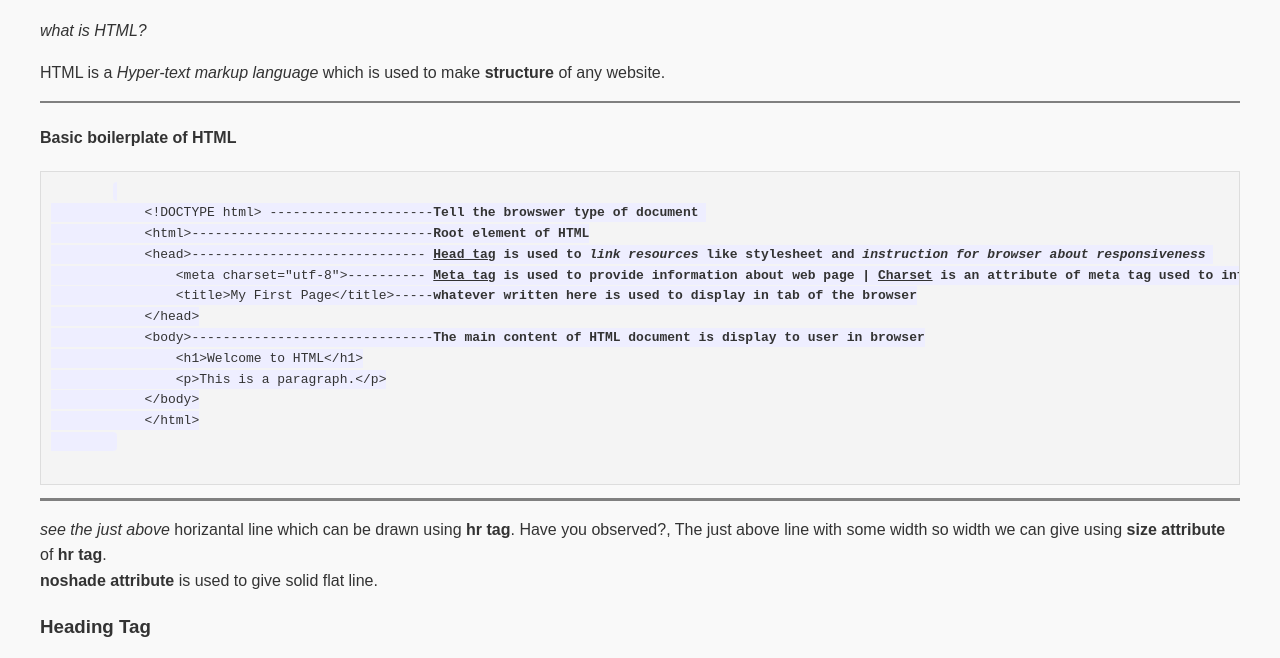
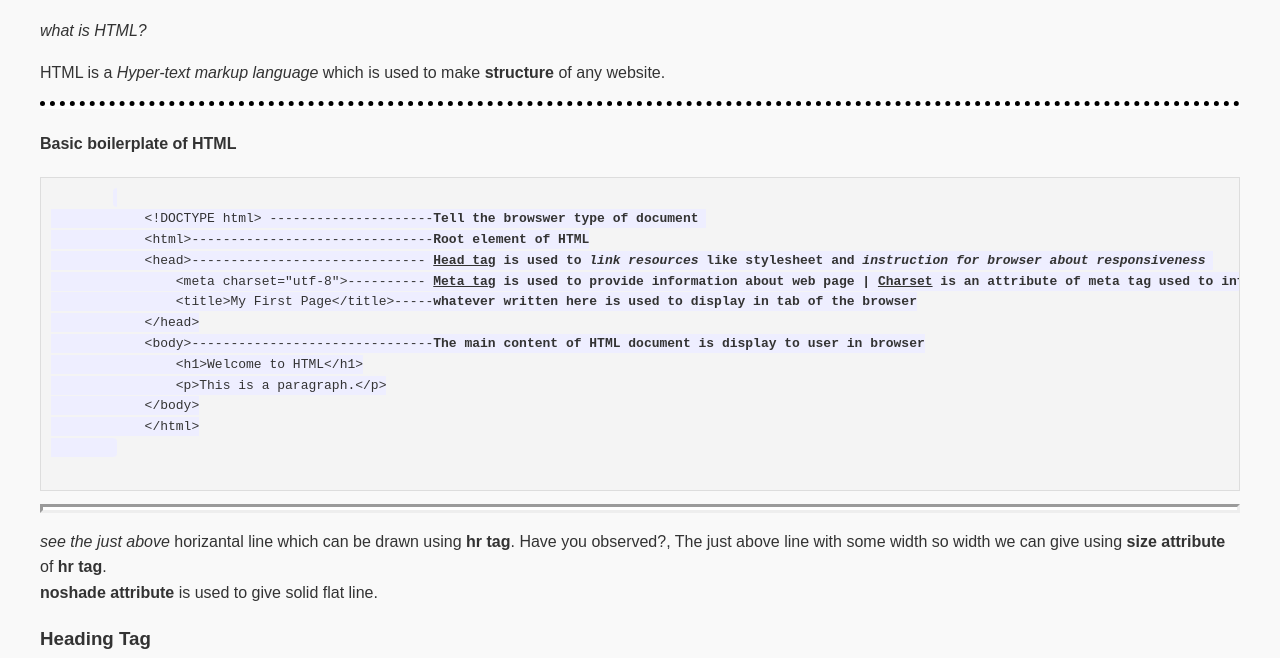
Before and after one commit to Nikhil-Portfolio-8206/HTML-CSS, a plain HTML site: page index.html in a window 1280 px wide. Shown: the part 116-774 px from the top of the page. Drawn offline with Linux system fonts and the light colour scheme.

Commit message:
stylesheet added

```diff
--- a/index.html
+++ b/index.html
@@ -3,8 +3,10 @@
 
 <head>
     <meta charset="utf-8">
+    <meta name="viewport" content="width=device-width, initial-scale=1.0">
     <title>Learning HTML</title>
-    <style>
+    <link rel="stylesheet" href="style.css" >
+    <!--  <style> This is how internal CSS works
         body {
             font-family: Arial, sans-serif;
             line-height: 1.6;
@@ -12,6 +14,20 @@
             padding: 20px;
             background-color: #f9f9f9;
             color: #333;
+        }
+        hr {
+            background-color: white;
+            border: none;
+            border-style: inset;
+            height: 3px;
+        }
+
+        .custom-hr {
+             border-style: none;
+             border-top-style: dotted;
+             border-color: rgb(0, 0, 0);
+             border-width: 5px;
+             width: 100%;
         }
 
         pre {
@@ -27,7 +43,7 @@
             padding: 2px 4px;
             border-radius: 4px;
         }
-    </style>
+    </style>-->
 </head>
 
 <body>
@@ -35,7 +51,7 @@
     <p><em>what is HTML?</em></p>
     <p> HTML is a <em>Hyper-text markup language</em> which is used to make <strong>structure</strong> of any website.
     </p>
-    <hr sized="3" noshade>
+    <hr sized="3" noshade class="custom-hr">
     <h4>Basic boilerplate of HTML</h4>
     <pre>
         <code>
@@ -62,7 +78,7 @@
         heading).</p>
     <hr size="3" noshade>
     <h3>Self closing tags</h3>
-    <p><b> &lt;br&gt; , &lt;img&gt;, &lt;hr&gt;, &lt;input&gt; </b></p>
+    <p><b> &lt;br&gt; , &lt;img&gt;, &lt;hr&gt;, &lt;input&gt;, &lt;link&gt; </b></p>
     <hr>
     <h4>Italic and Bold element</h4>
     <dl>
--- /dev/null
+++ b/style.css
@@ -0,0 +1,37 @@
+body {
+    font-family: Arial, sans-serif;
+    line-height: 1.6;
+    margin: 20px;
+    padding: 20px;
+    background-color: #f9f9f9;
+    color: #333;
+}
+
+hr {
+    background-color: white;
+    border: none;
+    border-style: inset;
+    height: 3px;
+}
+
+.custom-hr {
+    border-style: none;
+    border-top-style: dotted;
+    border-color: rgb(0, 0, 0);
+    border-width: 5px;
+    width: 100%;
+}
+
+pre {
+    background: #f4f4f4;
+    padding: 10px;
+    border: 1px solid #ddd;
+    overflow-x: auto;
+}
+
+code {
+    font-family: monospace;
+    background: #eef;
+    padding: 2px 4px;
+    border-radius: 4px;
+}
```
